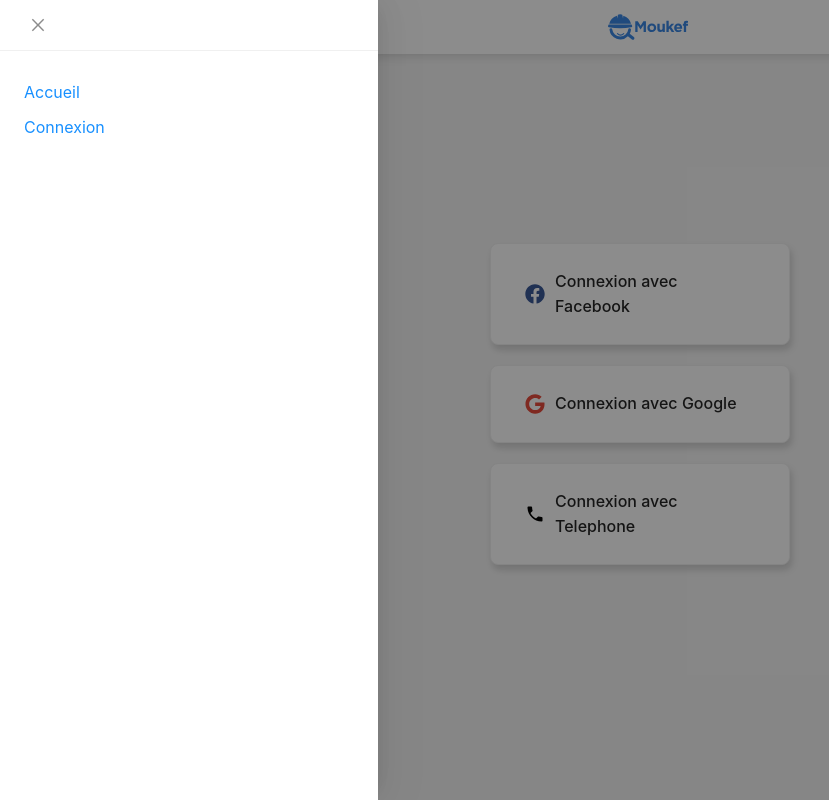
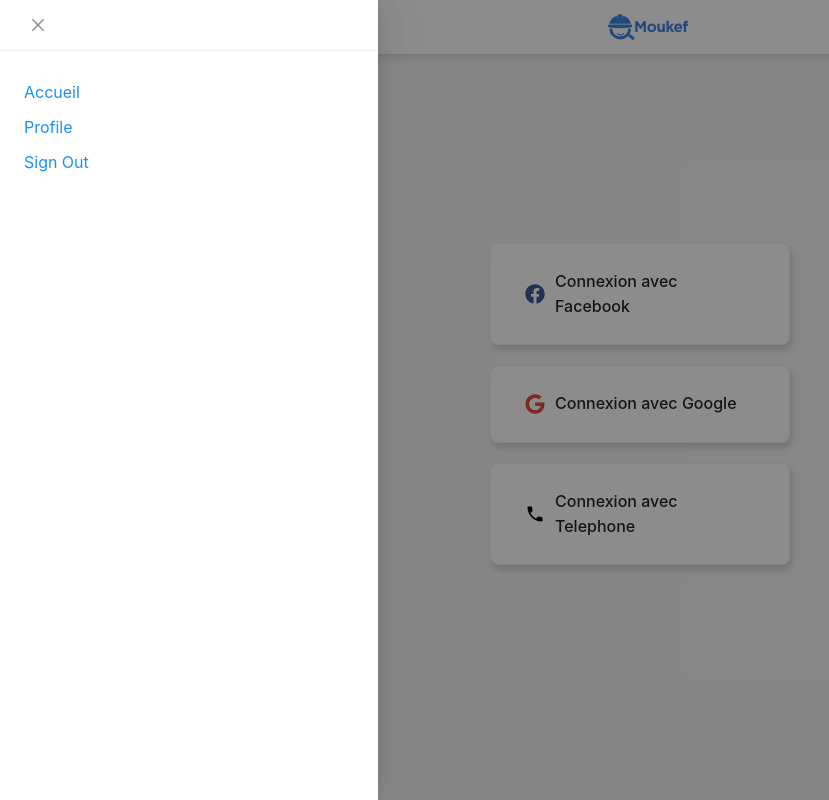
Before and after one commit to eljaouhari077/mokef, a React (Create React App) app: page /login in a window 1280 px wide. Both pictures are taken after a click on the element "menu". Shown: the whole page, without its empty margins (0-829 px from the left). Built offline with nearby package versions, Linux system fonts and the light colour scheme; no server answers.

Commit message:
Add dynamic navigation and sign out button

```diff
--- a/src/App.js
+++ b/src/App.js
@@ -24,9 +24,9 @@ const App = () => {
       <Navigation />
       <Switch>
         <PrivateRoute path="/" component={HomePage} exact />
+        <PrivateRoute path="/profile" component={ProfilePage} />
         <Route path="/login" component={LoginPage} />
         <Route path="/setup" component={SetupPage} />
-        <PrivateRoute path="/profile" component={ProfilePage} />
       </Switch>
     </>
   );
--- a/src/components/navigation/navigation.jsx
+++ b/src/components/navigation/navigation.jsx
@@ -1,13 +1,29 @@
 import React from "react";
+import _ from "lodash";
 import { MenuOutlined } from "@ant-design/icons";
-import { Link } from "react-router-dom";
+import { Link, withRouter } from "react-router-dom";
 import { Drawer } from "antd";
 
 import { ReactComponent as Logo } from "../../assets/logo.svg";
 import { Root, NavList } from "./navigation.styled";
+import { UserContext } from "../../contexts/user-context";
+import { FirebaseContext } from "../../firebase";
 
-const Navigation = () => {
+const Navigation = ({ location }) => {
+  const fb = React.useContext(FirebaseContext);
+  const { user, setUser } = React.useContext(UserContext);
   const [isDrawerVisible, setIsDrawerVisible] = React.useState(false);
+
+  React.useEffect(() => {
+    setIsDrawerVisible(false);
+  }, [location]);
+
+  const isLoggedIn = () => !_.isEmpty(user);
+
+  const signOut = () => {
+    fb.doSignOut();
+    setUser({});
+  };
 
   return (
     <Root>
@@ -20,13 +36,20 @@ const Navigation = () => {
         onClose={() => setIsDrawerVisible(false)}
         placement="left"
       >
-        <NavList>
-          <Link to="/">Accueil</Link>
-          <Link to="/login">Connexion</Link>
-        </NavList>
+        {isLoggedIn ? (
+          <NavList>
+            <Link to="/">Accueil</Link>
+            <Link to="/profile">Profile</Link>
+            <a onClick={signOut}>Sign Out</a>
+          </NavList>
+        ) : (
+          <NavList>
+            <Link to="/login">Connexion</Link>
+          </NavList>
+        )}
       </Drawer>
     </Root>
   );
 };
 
-export default Navigation;
+export default withRouter(Navigation);
--- a/src/pages/profile/header/header.jsx
+++ b/src/pages/profile/header/header.jsx
@@ -21,6 +21,8 @@ const Header = () => {
   }, []);
 
   const getUserElapsedTime = () => {
+    if (!user.created_at) return 0;
+
     const userCreatedAt = moment.unix(user.created_at.seconds);
     return moment().diff(userCreatedAt, "hours");
   };
```
